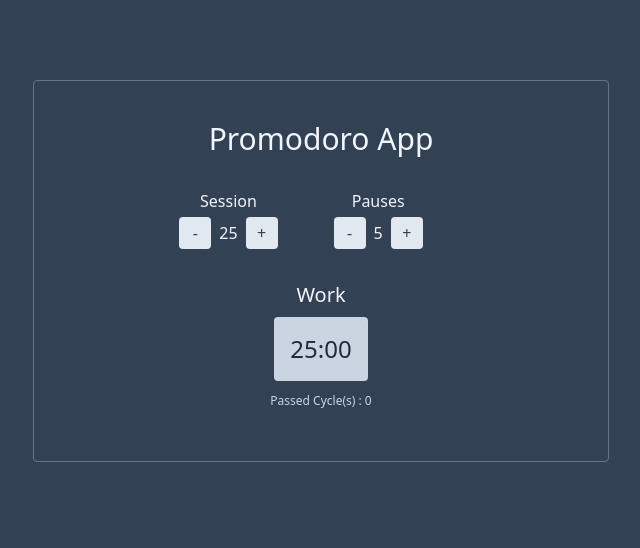
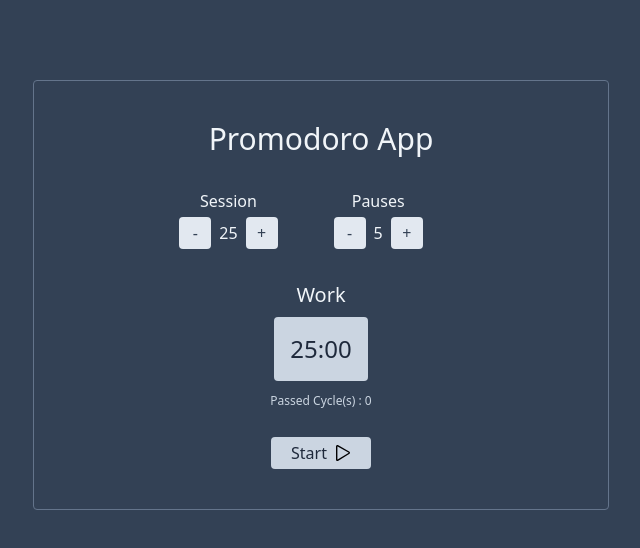
Before and after one commit to OG93-COM/10ReactProjects, a React (Vite) app in the folder Promodoro/: page / in a window 1280 px wide. Shown: the top 548 px of the page, without its empty margins (319-959 px from the left). Built offline with nearby package versions, Linux system fonts and the light colour scheme.

Commit message:
Promodoro

```diff
--- a/Promodoro/src/App.jsx
+++ b/Promodoro/src/App.jsx
@@ -1,6 +1,10 @@
+import ToggleButton from "./components/ToggleButton"
 import { UpdateTimeButton } from "./components/UpdateTimeButton"
+import { useSelector } from 'react-redux'
 
 function App() {
+
+  const chronoValues = useSelector(state => state.chrono)
 
   return (
     <div className="bg-slate-700 text-slate-100 pt-20 min-h-screen">
@@ -12,7 +16,7 @@ function App() {
             <p className="text-center mb-1">Session</p>
             <div className="flex items-center">
               <UpdateTimeButton signe="-" type="session"/>
-              <p>25</p>
+              <p>{chronoValues.session.value /60}</p>
               <UpdateTimeButton signe="+"/>
             </div>
           </div>
@@ -21,7 +25,7 @@ function App() {
             <p className="text-center mb-1">Pauses</p>
             <div className="flex items-center">
               <UpdateTimeButton signe="-" type="pauses"/>
-              <p>5</p>
+              <p>{chronoValues.pauses.value / 60}</p>
               <UpdateTimeButton signe="+"/>
             </div>
           </div>
@@ -37,7 +41,7 @@ function App() {
         <div className="text-center flex justify-center mb-1 ">
         <p className="text-center text-xs m-2 text-slate-300">Passed Cycle(s) : 0</p>
         </div>
-
+        <ToggleButton/>
 
       </div>
     </div>
--- /dev/null
+++ b/Promodoro/src/components/ToggleButton.jsx
@@ -0,0 +1,16 @@
+import React from 'react'
+import reset from "../assets/reset.svg"
+import play from "../assets/play-button.svg"
+
+const ToggleButton = () => {
+  return (
+
+    <button className='bg-slate-300 text-slate-800 mx-auto text-center flex items-center rounded px-5 py-1 mt-5'>
+        <span>Start</span>
+        <img src={play} className='w-4 ml-2'/>
+    </button>
+
+  )
+}
+
+export default ToggleButton
--- /dev/null
+++ b/Promodoro/src/features/chrono.js
@@ -0,0 +1,30 @@
+import { createSlice } from '@reduxjs/toolkit'
+
+const initialState = {
+        session:{
+            value:1500,
+            runningValue:1500
+        },
+        pauses:{
+            value:300,
+            runningValue:300
+        },
+        isPlaying:false,
+        intervalId: undefined,
+        cycle: 0,
+        displayedValue:{
+            value:1500,
+            heading:"Work"
+        }
+    }
+
+export const chrono = createSlice({
+    name:'chrono',
+    initialState,
+    reducers:{
+
+        }
+})
+
+export const {updateChrono} = chrono.actions;
+export default chrono.reducer;
--- a/Promodoro/src/main.jsx
+++ b/Promodoro/src/main.jsx
@@ -2,5 +2,13 @@ import React from "react"
 import ReactDOM from "react-dom/client"
 import App from "./App.jsx"
 import "./index.css"
+import {store} from './store.js'
+import {Provider} from 'react-redux';
 
-ReactDOM.createRoot(document.getElementById("root")).render(<App />)
+ReactDOM.createRoot(document.getElementById("root")).render(
+    <Provider store={store}>
+        {console.log(store)}
+        <App />
+    </Provider>
+
+)
--- /dev/null
+++ b/Promodoro/src/store.js
@@ -0,0 +1,10 @@
+import { configureStore } from "@reduxjs/toolkit";
+import chrono from "./features/chrono";
+
+
+export const store = configureStore({
+    reducer:{
+        chrono
+
+    }
+})
```
